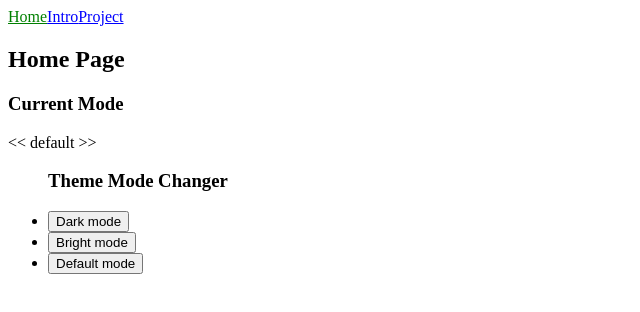
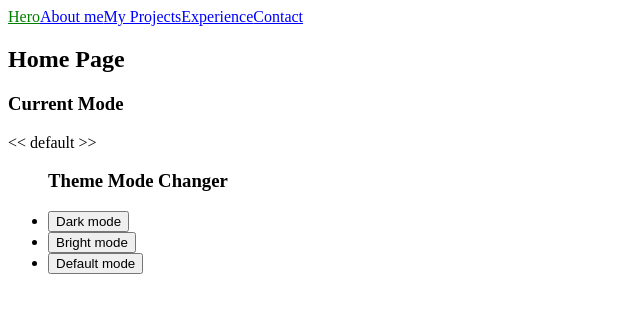
Before and after one commit to jaemin96/jaem-pf, a React (Vite) app in the folder packages/version2/: page / in a window 1280 px wide. Shown: the top 312 px of the page, without its empty margins (0-640 px from the left). Built offline with nearby package versions, Linux system fonts and the light colour scheme.

Commit message:
feat: nav menu 항목 추가 및 라우팅 경로 주입

```diff
--- a/packages/version2/src/components/Menu/Menu.tsx
+++ b/packages/version2/src/components/Menu/Menu.tsx
@@ -1,29 +1,38 @@
 import { NavLink } from "react-router";
 
 interface MenuProps {}
+
+interface MenuItem {
+  key: string;
+  to: string;
+  name: string;
+}
+
+const menuItems: MenuItem[] = [
+  { key: "Hero", to: "/", name: "Hero" },
+  { key: "AboutMe", to: "/about", name: "About me" },
+  { key: "Projects", to: "/project", name: "My Projects" },
+  { key: "Experience", to: "/experience", name: "Experience" },
+  { key: "Contact", to: "/contact", name: "Contact" },
+];
 
 export const Menu: React.FC<MenuProps> = (props) => {
   return (
     <>
       <nav>
-        <NavLink
-          to="/"
-          style={({ isActive }) => ({ color: isActive ? "green" : "blue" })}
-        >
-          Home
-        </NavLink>
-        <NavLink
-          to="/intro"
-          style={({ isActive }) => ({ color: isActive ? "green" : "blue" })}
-        >
-          Intro
-        </NavLink>
-        <NavLink
-          to="/project"
-          style={({ isActive }) => ({ color: isActive ? "green" : "blue" })}
-        >
-          Project
-        </NavLink>
+        {menuItems?.map((item: MenuItem) => {
+          return (
+            <NavLink
+              key={item?.key}
+              to={item?.to}
+              style={({ isActive }) => ({
+                color: isActive ? "green" : "blue",
+              })}
+            >
+              {item?.name}
+            </NavLink>
+          );
+        })}
       </nav>
     </>
   );
```
